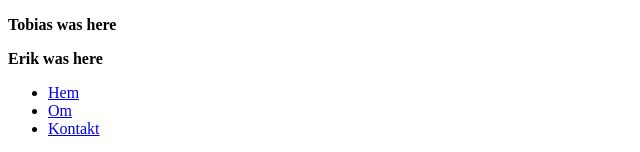
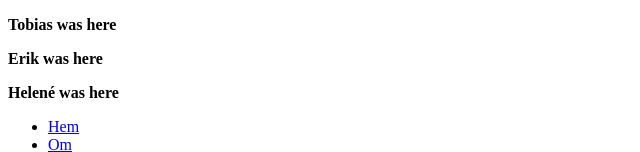
Before and after one commit to ehildingg/workout-app, a Vue app: page / in a window 1280 px wide. Shown: the top 152 px of the page, without its empty margins (0-640 px from the left). Built offline with nearby package versions, Linux system fonts and the light colour scheme; no server answers.

Commit message:
Helené was here

```diff
--- a/src/App.vue
+++ b/src/App.vue
@@ -16,6 +16,7 @@
   <nav>
     <p>Tobias was here</p>
     <p>Erik was here</p>
+    <p>Helené was here</p>
     <ul>
       <li>
         <RouterLink to="/">Hem</RouterLink>
```
